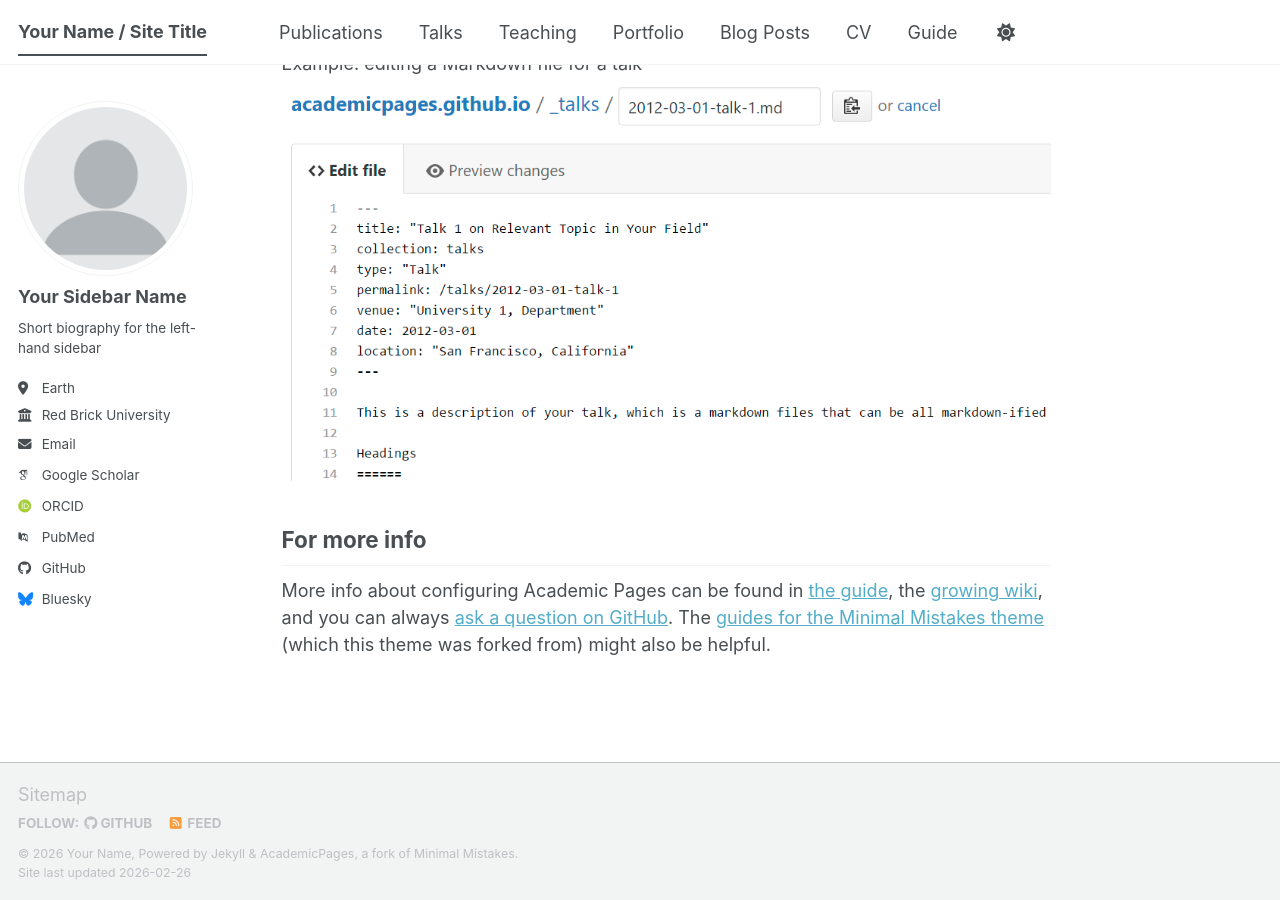
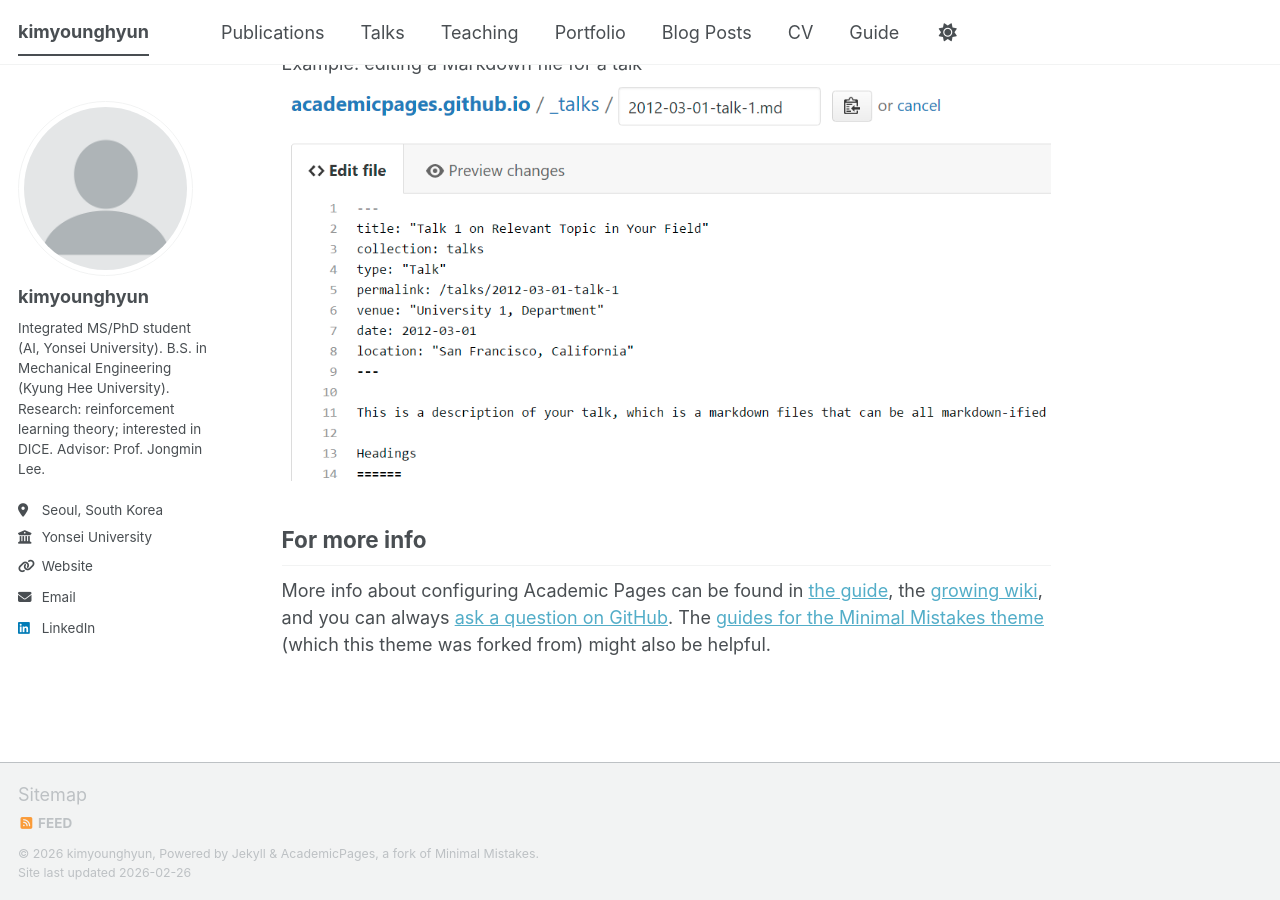
Before and after one commit to YonugHyunKim/CV, a Jekyll site: the page built from _pages/about.md, in a window 1280 px wide and 900 px high, scrolled down 2720 px. Built offline with Jekyll 4.4.1, drawn with Linux system fonts in a browser that asks for light colours; some web fonts are replaced; a script bundle is joined from its source files by our own code; library files that are not in the unit come from our copies.

Commit message:
first commit

```diff
--- a/_config.yml
+++ b/_config.yml
@@ -7,12 +7,12 @@
 # server process.
 
 # Basic Site Settings
-locale                   : "en-US"
+locale                   : "ko-KR"
 site_theme               : "default" # The available themes options are "default", "air", "sunrise", "mint", "dirt" and "contrast"
-title                    : "Your Name / Site Title"
+title                    : "kimyounghyun"
 title_separator          : "-"
-name                     : &name "Your Name"
-description              : &description "Your Name's academic portfolio"   # Update this with a general description of your site, this is the default if not overridden by a page
+name                     : &name "kimyounghyun"
+description              : &description "Reinforcement Learning theory (DICE). Integrated MS/PhD student in AI at Yonsei University."   # Update this with a general description of your site, this is the default if not overridden by a page
 url                      : https://academicpages.github.io # The base hostname & protocol for your site e.g. "https://[your GitHub username].github.io",
                                                            # or if you already have some other page hosted on Github then use "https://[your GitHub username].github.io/[Your Repo Name]"
 baseurl                  : "" # the subpath of your site, e.g. "/blog"
@@ -24,40 +24,39 @@ repository               : "academicpages/academicpages.github.io"
 author:
   # Biographic information
   avatar           : "profile.png"
-  name             : "Your Sidebar Name"
+  name             : "kimyounghyun"
   pronouns         : # example: "she/her"
-  bio              : "Short biography for the left-hand sidebar"
-  location         : "Earth"
-  employer         : "Red Brick University"
-  uri              : # URL
-  email            : "none@example.org"
+  bio              : "Integrated MS/PhD student (AI, Yonsei University). B.S. in Mechanical Engineering (Kyung Hee University). Research: reinforcement learning theory; interested in DICE. Advisor: Prof. Jongmin Lee."
+  location         : "Seoul, South Korea"
+  employer         : "Yonsei University"
+  uri              : "https://www.linkedin.com/in/영현-김-171962385"
+  email            : "yhkimm0@yonsei.ac.kr"
 
   # Academic websites
   academia         : # URL
   arxiv            : # URL - Update with the correct link to your profile
-  googlescholar    : "https://scholar.google.com/citations?user=PS_CX0AAAAAJ"
+  googlescholar    : # URL
   inspire-hep      : # URL
   impactstory      : # URL
-  orcid            : "https://orcid.org/yourorcidurl"
+  orcid            : # URL
   semantic         : # URL
   ssrn             : # URL
-  pubmed           : "https://www.ncbi.nlm.nih.gov/pubmed/?term=john+snow"
+  pubmed           : # URL
   researchgate     : # URL
   scopus           : # URL
   zotero           : # URL
-
 
   # Repositories and software development
   bitbucket        : # Username - Update with your username on the site
   codepen          : # Username
   dribbble         : # Username
-  github           : "academicpages"
+  github           : # Username
   kaggle           : # Username
   stackoverflow    : # User number or user number and name (i.e., use "1" or "1/jeff-atwood")
 
   # Social media
   artstation       : # Username
-  bluesky          : "bsky.app" # Replace this with you Bluesky username
+  bluesky          : # Username
   facebook         : # Username
   flickr           : # Username
   foursquare       : # Username
@@ -66,7 +65,7 @@ author:
   keybase          : # Username
   instagram        : # Username
   lastfm           : # Username
-  linkedin         : # Username
+  linkedin         : "영현-김-171962385" # Username
   mastodon         : # URL
   medium           : # URL
   pinterest        : # Username
@@ -128,13 +127,11 @@ atom_feed:
   hide                   : false     # change to true to hide the RSS feed in the footer
   path                   : # blank (default) uses feed.xml
 
-
 # SEO Related
 google_site_verification :
 bing_site_verification   :
 alexa_site_verification  :
 yandex_site_verification :
-
 
 # Social Sharing
 twitter:
@@ -152,13 +149,11 @@ social:
   name                   : # If the user or organization name differs from the site's name
   links: # An array of links to social media profiles
 
-
 # Analytics
 analytics:
   provider               :  "false" # false (default), "google", "google-universal", "google-analytics-4", "custom"
   google:
     tracking_id          :
-
 
 # Reading Files
 include:
@@ -198,14 +193,12 @@ keep_files:
 encoding: "utf-8"
 markdown_ext: "markdown,mkdown,mkdn,mkd,md"
 
-
 # Conversion
 markdown: kramdown
 highlighter: rouge
 lsi: false
 excerpt_separator: "\n\n"
 incremental: false
-
 
 # Markdown Processing
 kramdown:
@@ -217,7 +210,6 @@ kramdown:
   toc_levels: 1..6
   smart_quotes: lsquo,rsquo,ldquo,rdquo
   enable_coderay: false
-
 
 # These settings control the types of collections used by the template
 collections:
@@ -233,7 +225,6 @@ collections:
   talks:
     output: true
     permalink: /:collection/:path/
-
 
 # These settings control how pages and collections are included in the site
 defaults:
@@ -291,19 +282,16 @@ defaults:
       author_profile: true
       share: true
 
-
 # Sass/SCSS
 sass:
   sass_dir: _sass
   style: compressed # https://sass-lang.com/documentation/file.SASS_REFERENCE.html#output_style
 
-
 # Outputting
 permalink: /:categories/:title/
 # paginate: 5 # amount of posts to show
 # paginate_path: /page:num/
-timezone: Etc/UTC # https://en.wikipedia.org/wiki/List_of_tz_database_time_zones
-
+timezone: Asia/Seoul # https://en.wikipedia.org/wiki/List_of_tz_database_time_zones
 
 # Plugins
 plugins:
@@ -322,7 +310,6 @@ whitelist:
   - jekyll-sitemap
   - jekyll-redirect-from
   - jemoji
-
 
 # Archives
 #  Type
@@ -352,7 +339,6 @@ tag_archive:
 #     category: /categories/:name/
 #     tag: /tags/:name/
 
-
 # HTML Compression
 # - https://jch.penibelst.de/
 compress_html:
```
